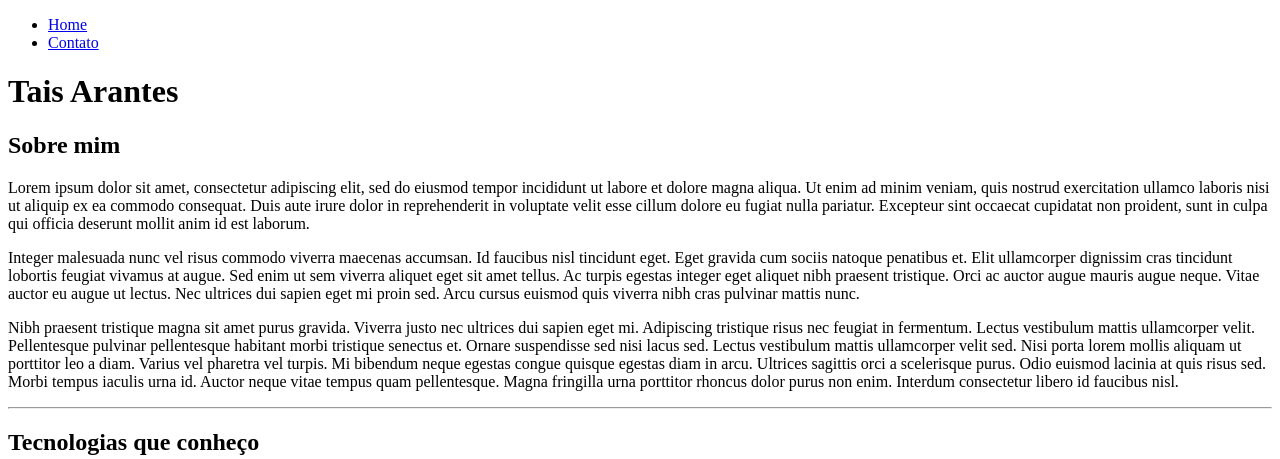
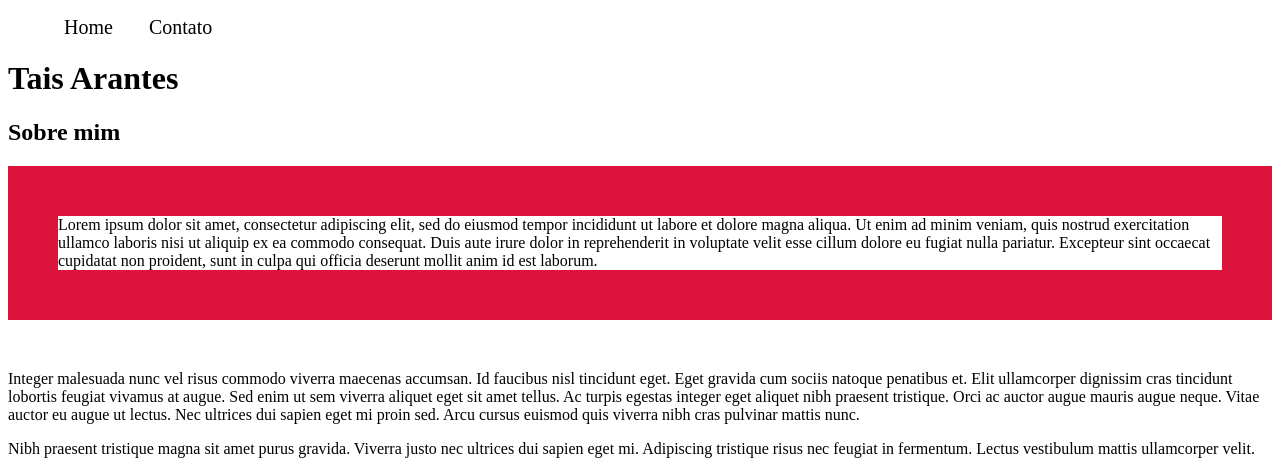
Before and after one commit to taisarantes/AtvdHTML, a plain HTML site: page index.html in a window 1280 px wide. Shown: the top 459 px of the page. Drawn offline with Linux system fonts and the light colour scheme.

Commit message:
aula de CSS

```diff
--- /dev/null
+++ b/assets/css/style.css
@@ -0,0 +1,51 @@
+/* Essa parte se refere ao CSS do INDEX */
+
+/* Utilizando tag específica */
+ ul {
+    color:red;
+}
+
+/* Utilizando CLASS */
+.Tamanho-Fonte {
+    font-size: 100px;
+}
+
+.borda {
+    border: solid 50px;
+    border-color: crimson;
+}
+
+.mt-30 {
+    margin-top: 50px;
+}
+
+.menu li{
+    display: inline;
+    padding: 16px;
+}
+
+.menu li a{
+    text-decoration: none;
+    /* tira o hífen do texto */
+    color: black;
+    font-size: 20px;
+}
+
+/* altera as ações baseado na movimentação do mouse */
+/* nesse caso, quando o mouse passar pelo paragrafo dentro de <a>, dentro de <li> */
+.menu li a:hover{
+    font-size: 30px;
+    color:crimson;
+}
+
+.center {
+    text-align: center;
+}
+
+/* Utilizando ID */
+#Cor-Fonte {
+    color:red;
+}
+
+
+/* Essa parte se refere ao CSS do INDEX */
--- a/index.html
+++ b/index.html
@@ -8,10 +8,17 @@
     <meta name="viewport" content="width=device-width, initial-scale=1.0">
     <title>Dev Tais</title>
 </head>
+<link rel="stylesheet" href="assets/css/style.css">
+<!-- bloco de CSS (não é boa prática colocar o CSS no mesmo arquivo do HTML, o ideal é criar um arquivo só pro CSS) -->
+<!-- <style>
+    ul {
+        color: red;
+    }
+</style> -->
 
 <body>
     <div>
-        <ul>
+        <ul class="menu">
             <li><a href="./index.html">Home</a></li>
             <li><a href="./contato.html">Contato</a></li>
         </ul>
@@ -21,7 +28,7 @@
         <h1>Tais Arantes</h1>
         <h2>Sobre mim</h2>
 
-        <p>
+        <p class="borda">
             Lorem ipsum dolor sit amet, consectetur adipiscing elit, sed do eiusmod tempor incididunt ut labore et
             dolore magna aliqua.
             Ut enim ad minim veniam, quis nostrud exercitation ullamco laboris nisi ut aliquip ex ea commodo consequat.
@@ -29,7 +36,7 @@
             Excepteur sint occaecat cupidatat non proident, sunt in culpa qui officia deserunt mollit anim id est
             laborum.
         </p>
-        <p>
+        <p class="mt-30">
             Integer malesuada nunc vel risus commodo viverra maecenas accumsan. Id faucibus nisl tincidunt eget. Eget
             gravida cum sociis natoque penatibus et.
             Elit ullamcorper dignissim cras tincidunt lobortis feugiat vivamus at augue. Sed enim ut sem viverra aliquet
```
